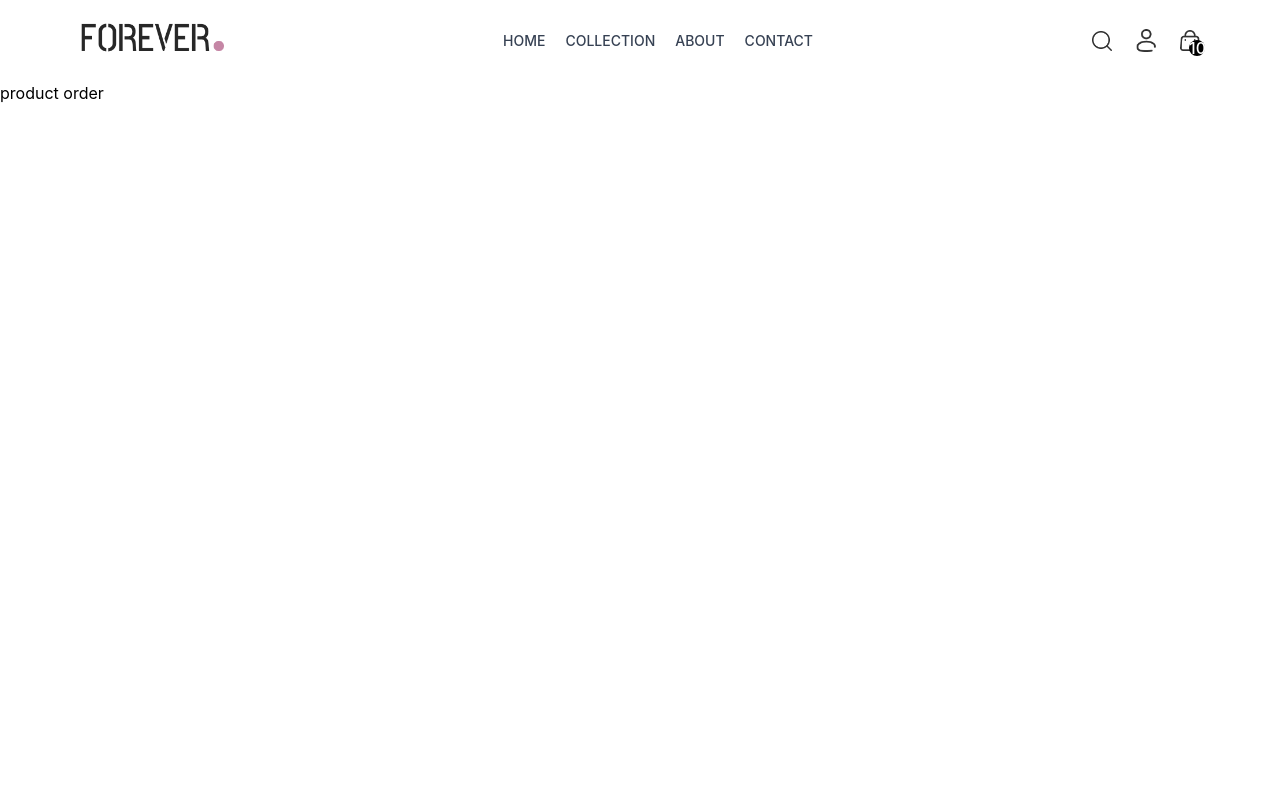
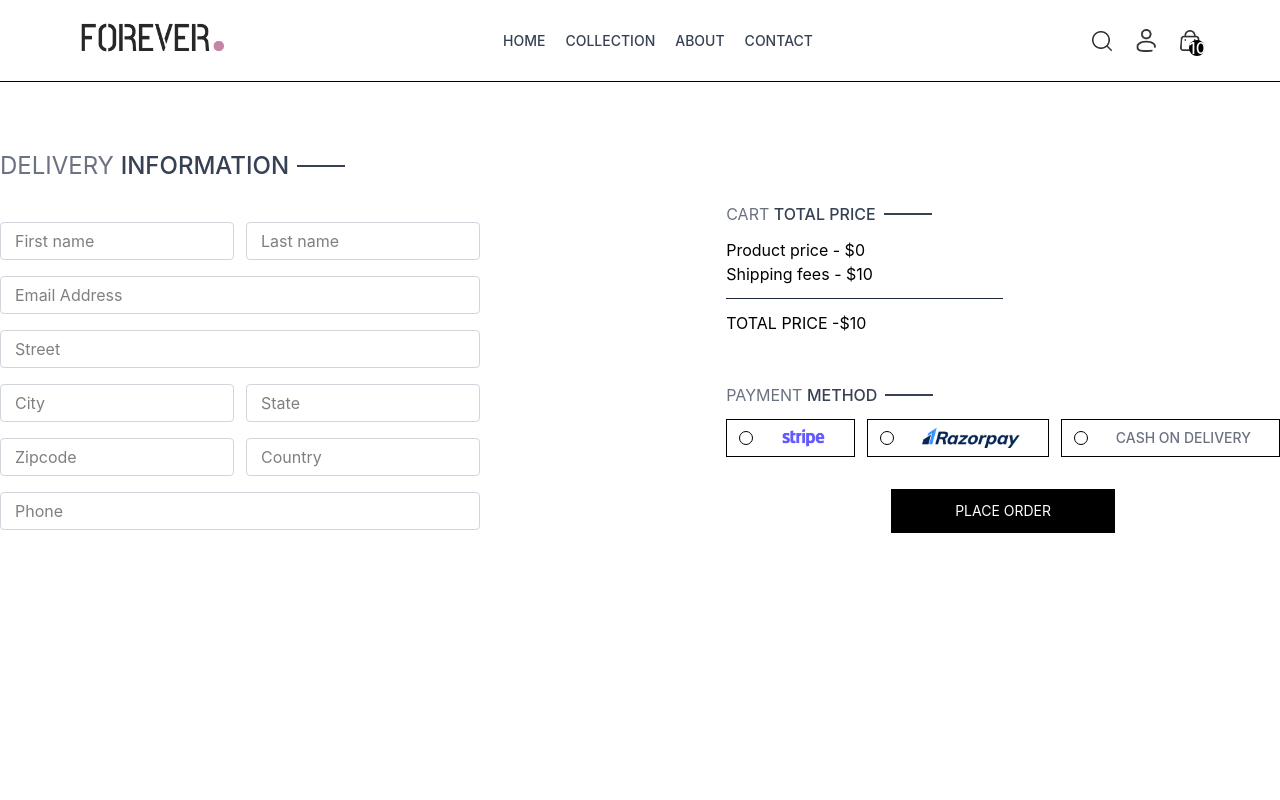
Before and after one commit to Vikram-here/FASHY, a React (Vite) app in the folder frontend/: page /place-order in a window 1280 px wide. Shown: the top 800 px of the page. Built offline with nearby package versions, Linux system fonts and the light colour scheme; the HTML template or start-up script is replaced by a standard one; a web font is replaced by a local one.

Commit message:
changes in place order cart about and contact

```diff
--- /dev/null
+++ b/frontend/src/components/CartTotal.jsx
@@ -0,0 +1,19 @@
+import React from 'react'
+import Title from '../components/Title'
+const CartTotal = ({total}) => {
+  return (
+    <div>
+                <Title text1={'CART'} text2={'TOTAL PRICE'}></Title>
+
+      <p>Product price - ${total}</p>
+      <p>Shipping fees - $10</p>
+
+      <hr className='w-1/2 border-gray-800  my-3  '></hr>
+
+      <p>TOTAL PRICE -${total +10}</p>
+
+    </div>
+  )
+}
+
+export default CartTotal
--- a/frontend/src/components/Navbar.jsx
+++ b/frontend/src/components/Navbar.jsx
@@ -32,7 +32,7 @@ const Navbar = () => {
       <div className="flex items-center gap-6">
         <img src={assets.search_icon}className='w-5 cursor-pointer' alt=''></img>
         <div className='group relative'>
-            <img src={assets.profile_icon} className='w-5 cursor-pointer' alt=''></img>
+           <Link to={'/login'}> <img src={assets.profile_icon} className='w-5 cursor-pointer' alt=''></img></Link>
             <div className="group-hover:block hidden absolute dropdown-menu right-0 pt-4">
                 <div className="flex flex-col gap-2 w-36 py-3 px-5 bg-slate-100 text-gray-500 rounded">
                   <p className='cursor-pointer hover:text-black'>My profile</p>
--- a/frontend/src/context/ShopContext.jsx
+++ b/frontend/src/context/ShopContext.jsx
@@ -8,8 +8,13 @@ const ShopContextProvider=({children})=>{
     const delivery_fee=10;
 
     const[cartItem,setCartItem]=useState([]);
-    const [price,setPrice]=useState(0);
-    const addToCart=(item,event)=>{
+    const [total,setTotal]=useState(0);
+
+    const addtotal=(value)=>{
+        setTotal(value);
+    }
+
+     const addToCart=(item,event)=>{
 
         setCartItem([...cartItem,item])
         console.log(cartItem);
@@ -18,13 +23,13 @@ const ShopContextProvider=({children})=>{
      let del=(id)=>{
              setCartItem(cartItem.filter((item)=>item.id!=id))
         }
-         const handlePrice =(amount)=>{
-            console.log(price)
-            setPrice(price+amount)
-           }
+        //  const handlePrice =(amount)=>{
+        //     console.log(price)
+        //     setPrice(price+amount)
+        //    }
 
      const value={
-        products,currency,delivery_fee,addToCart,cartItem,setCartItem,price,handlePrice
+        products,currency,delivery_fee,addToCart,cartItem,setCartItem, addtotal,total
     }
     return(
         <ShopContext.Provider value={value }>
--- a/frontend/src/pages/About.jsx
+++ b/frontend/src/pages/About.jsx
@@ -1,10 +1,23 @@
 import React from 'react'
+import Title from '../components/Title'
+import { assets } from '../assets/frontend_assets/assets'
 
 const About = () => {
   return (
     <div>
-      about
-    </div>
+<div className='text-2xl text-center pt-8 border-t'>
+  <Title text1={'ABOUT'} text2={'US'}/>
+  </div>
+  <div className='my-10 flex flex-col md:flex-row gap-16'>
+<img className='-w-full md:max-w-[450px]'  src={assets.about_img} alt="" />
+  <div className='flex flex-col justify-center gap-6 md:w-2/4 text-gray-800'>
+  <p> Lorem ipsum dolor sit amet consectetur adipisicing elit. Laborum odio eligendi rerum numquam quae corrupti, officia optio. Similique, quidem sunt assumenda ea explicabo neque illum blanditiis voluptas sapiente sequi ad.</p>
+  <p> Lorem, ipsum dolor sit amet consectetur adipisicing elit. Distinctio, est quod ratione voluptatem facilis, sit hic facere cum ullam odit qui fugiat veritatis aliquid cumque eum quia excepturi ducimus eius.</p>
+  <b tex-gray-800>OUR MISSION</b>
+  <p> our mission at forever is to empower customer with choice convience</p>
+  </div>
+  </div>
+ </div>
   )
 }
 
--- a/frontend/src/pages/Cart.jsx
+++ b/frontend/src/pages/Cart.jsx
@@ -1,8 +1,11 @@
-import React, { useContext } from "react";
+import React, { use, useContext, useEffect } from "react";
 import { ShopContext } from "../context/ShopContext";
+import { useNavigate } from 'react-router-dom';
+import CartTotal from '../components/CartTotal';
 
 const Cart = () => {
-  const { cartItem, setCartItem } = useContext(ShopContext);
+  const { cartItem, setCartItem,addtotal  } = useContext(ShopContext);
+    const navigate=useNavigate();
 
   // Increase Quantity
   const increaseQty = (id) => {
@@ -32,6 +35,10 @@ const Cart = () => {
     (total, item) => total + item.price * item.quantity,
     0
   );
+
+  useEffect(()=>{
+    addtotal(totalPrice);
+  },[totalPrice])
 
   return (
     <div style={{ padding: "20px" }}>
@@ -79,14 +86,28 @@ const Cart = () => {
               <p>
                 ${item.price * item.quantity}
               </p>
-               <div className="del-cart">
-                        <button onClick={()=>del(item._id)}><i class="fa-solid fa-trash-can"></i></button>
-                     </div>
+                <div className="del-cart">
+                        <button onClick={()=>del(item._id)}><i class="fa-solid fa-trash-can "></i></button>
+                </div>
             </div>
           ))}
 
           {/* Total Cart Price */}
-          <h3>Total Price: ${totalPrice}</h3>
+          <div className="flex justify-end my-20">
+            <div className="w-full sm:w-[450px">
+            <CartTotal total={totalPrice}></CartTotal>
+
+
+  <div className="w-full text-start">
+
+    <button  onClick={()=>navigate('/place-order')} className="bg-black text-white text-sm my-8 px-8 py-3 cursor-pointer">
+            proceed to order
+    </button>
+
+  </div>
+            </div>
+          </div>
+
         </>
       )}
     </div>
--- a/frontend/src/pages/Contact.jsx
+++ b/frontend/src/pages/Contact.jsx
@@ -1,9 +1,23 @@
 import React from 'react'
+import Title from '../components/Title'
+import { assets } from '../assets/frontend_assets/assets'
 
 const Contact = () => {
   return (
     <div>
-      contact
+      <div className='text-center text-2xl pt-10 border-t'>
+          <Title text1={'CONTACT'} text2={'US'}></Title>
+      </div>
+      <div className='my-10 flex flex-col justify-center md:flex-row gap-10 mb-28'>
+        <img className='w-full md:max-w-[480px]' src={assets.contact_img} alt="" />
+        <div className='flex flex-col justify-center items-start gap-6'>
+           <p className='font-semibold text-xl text-gray-600'>Our Store</p>
+           <p className='text-gray-500'>210 new maloya colony chandigarh</p>
+           <p className='text-gray-500'>TEl : 828889***5</p>
+           <p className='font-semibold text-xl text-gray-600'>Careers at Forever</p>
+            <button className=' cursor-pointer border border-black px-8 py-4 text-sm hover:bg-black hover:text-white transition-all duration-500'>EXPLORE MORE</button>
+        </div>
+      </div>
     </div>
   )
 }
--- a/frontend/src/pages/Login.jsx
+++ b/frontend/src/pages/Login.jsx
@@ -1,10 +1,31 @@
 import React from 'react'
+import {useState} from 'react'
+const Login = () => {
+  const [current,setCurrent]=useState('login')
+  const onSubmithandler=(event)=>{
+event.preventDefault();
+  }
+  return (
+     <form onSubmit={ onSubmithandler} className='flex flex-col itmes-center w-[90%] sm:max-w-96 m-auto mt-14 gap-4 text-gray-800'>
+       <div className='inline-flex items-center gap-2 mb-2 mt-10'>
+        <p className='prata-regular text-3xl'>{current}</p>
+       <hr className='border-none h-[1.5px] w-8 bg-gray-800'/>
+       </div>
+       {current != "login" ? <input type="text"  className='w-full px-3 py-2 border border-gray-800' placeholder='Name' required/> : ''}
+      <input type="email"  className='w-full px-3 py-2 border border-gray-800' placeholder='mail' required/>
+      <input type="password"  className='w-full px-3 py-2 border border-gray-800' placeholder='password' required/>
+      <div className='w-full flex justify-between text-sm mt-[-8px]'>
+        <p className='cursor-pointer'>Forgot Your Password?</p>
+        {
+          current === 'login' ?
+          <p onClick={()=>setCurrent('sign up')} className='cursor-pointer' >Create account</p>
+          : <p onClick={()=>setCurrent('login')} className='cursor-pointer' >login here</p>
+        }
+      </div>
+      <button className='bg-black text-white font-light px-8 py-2 mt-4'>{ current=== 'login '? 'sign in' : 'sign up'}</button>
 
-const Login = () => {
-  return (
-    <div>
-      login
-    </div>
+
+     </form>
   )
 }
 
--- a/frontend/src/pages/PlaceOrder.jsx
+++ b/frontend/src/pages/PlaceOrder.jsx
@@ -1,9 +1,71 @@
-import React from 'react'
+import React, { useContext, useState } from 'react'
+import Title from '../components/Title'
+import { ShopContext } from '../context/ShopContext'
+import CartTotal from '../components/CartTotal';
+import { assets } from '../assets/frontend_assets/assets';
+import { useNavigate } from 'react-router-dom';
 
 const PlaceOrder = () => {
+  const [method,setMethod]=useState('')
+const navigate=useNavigate();
+  const {total} =useContext(ShopContext);
   return (
-    <div>
-      product order
+    <div className='flex flex-col sm:flex-row justify-between gap-4 pt-5 sm:pt-14 min-h-[80vh] border-t'>
+      {/* -------left side */}
+      <div className="flex flex-col gap-4 w-full sm:max-w-[480px] ">
+        <div className="text-xl sm:text-2xl my-3">
+          <Title text1={"DELIVERY"} text2={"INFORMATION"}></Title>
+        </div>
+        <div className="flex gap-3">
+          <input className='border border-gray-300 rounded py-1.5 px-3.5  w-full ' type="text"  placeholder='First name' />
+          <input className='border border-gray-300 rounded py-1.5 px-3.5 w-full ' type="text"  placeholder='Last name' />
+
+        </div>
+                  <input className='border border-gray-300 rounded py-1.5 px-3.5 w-full ' type="email"  placeholder='Email Address' />
+          <input className='border border-gray-300 rounded py-1.5 px-3.5 w-full ' type="text"  placeholder='Street' />
+     <div className="flex gap-3">
+          <input className='border border-gray-300 rounded py-1.5 px-3.5  w-full ' type="text"  placeholder='City' />
+          <input className='border border-gray-300 rounded py-1.5 px-3.5 w-full ' type="text"  placeholder='State' />
+
+        </div>
+        <div className="flex gap-3">
+          <input className='border border-gray-300 rounded py-1.5 px-3.5  w-full ' type="number"  placeholder='Zipcode' />
+          <input className='border border-gray-300 rounded py-1.5 px-3.5 w-full ' type="text"  placeholder='Country' />
+
+        </div>
+                  <input className='border border-gray-300 rounded py-1.5 px-3.5  w-full ' type="number"  placeholder='Phone' />
+
+      </div>
+      {/* ---------right side */}
+      <div className="mt-8">
+       <div className="mt-8 min-w-80">
+          <CartTotal total={total}></CartTotal>
+
+       </div>
+       <div className="mt-12">
+        <Title text1={'PAYMENT'} text2={'METHOD'}></Title>
+        {/* payment method */}
+        <div className="flex gap-3 flex-col lg:flex-row">
+          <div onClick={ ()=>setMethod('stripe')} className="flex items-center gap-3 border p-2 px-3 cursor-pointer ">
+            <p className={`min-w-3.5 h-3.5  border rounded-full ${method === 'stripe' ? 'bg-green-400': ' '}`}></p>
+            <img  className='h-5 mx-4 ' src={assets.stripe_logo} alt="" />
+          </div>
+          <div onClick={ ()=>setMethod('razorpay')} className="flex items-center gap-3 border p-2 px-3 cursor-pointer ">
+            <p className={`min-w-3.5  h-3.5 border rounded-full ${method === 'razorpay' ? 'bg-green-400': ' '}`}></p>
+            <img  className='h-5 mx-4 ' src={assets.razorpay_logo} alt="" />
+          </div>
+          <div onClick={ ()=>setMethod('cod')} className="flex items-center gap-3 border p-2 px-3 cursor-pointer ">
+            <p className={`min-w-3.5 h-3.5  border rounded-full ${method === 'cod' ? 'bg-green-400': ' '}`}></p>
+            <p className='text-gray-500 text-sm font-medium mx-4'>CASH ON DELIVERY</p>
+           </div>
+        </div>
+
+        <div className="w-full text-center mt-8">
+          <button onClick={()=>navigate('/orders')} className='bg-black text-white px-16 py-3 text-sm cursor-pointer'>PLACE ORDER</button>
+        </div>
+       </div>
+
+      </div>
     </div>
   )
 }
```
Also changed, not shown: frontend/src/App.jsx (+5 -5 lines), frontend/src/pages/Orders.jsx (+39 -3 lines).
